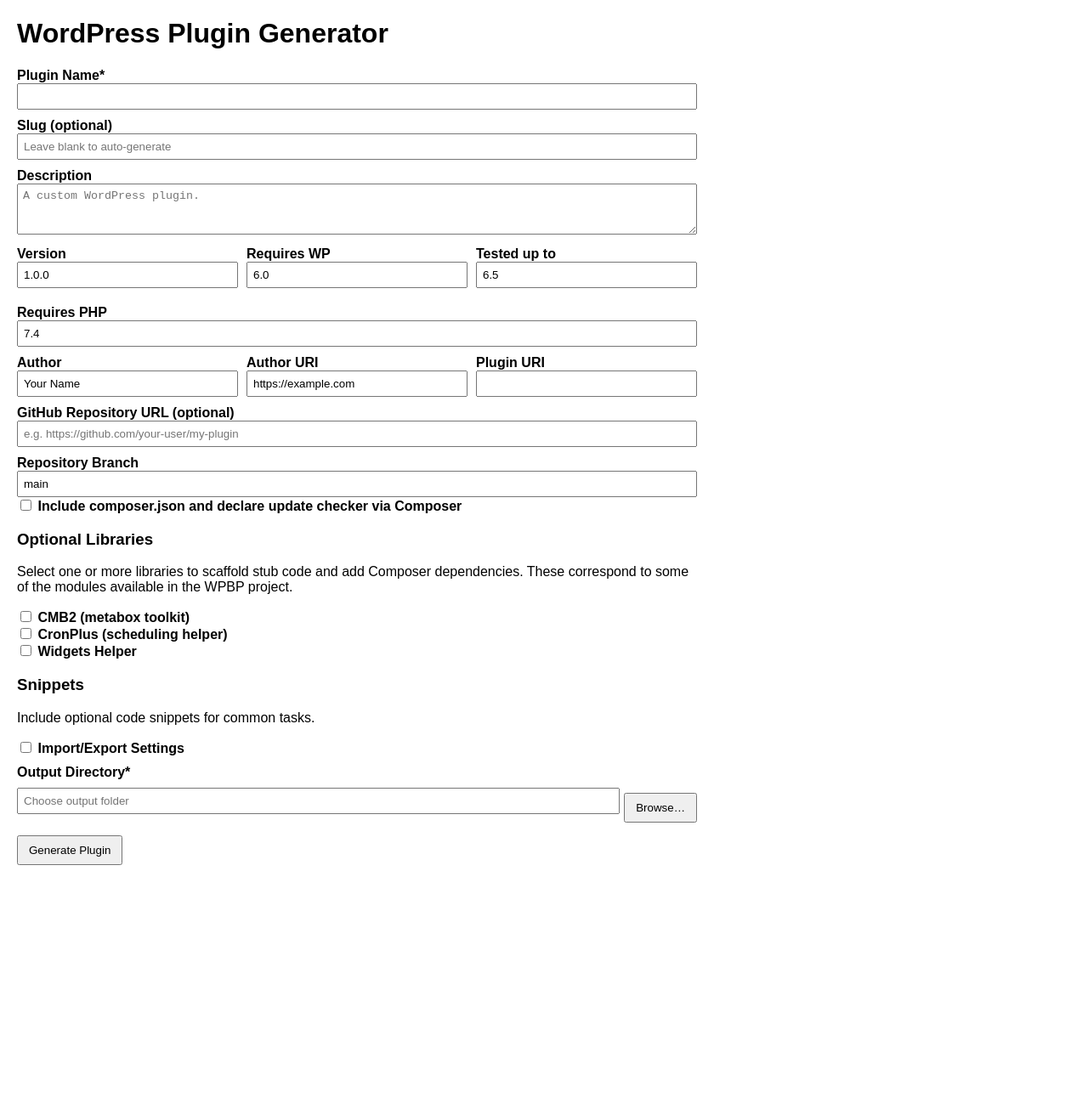
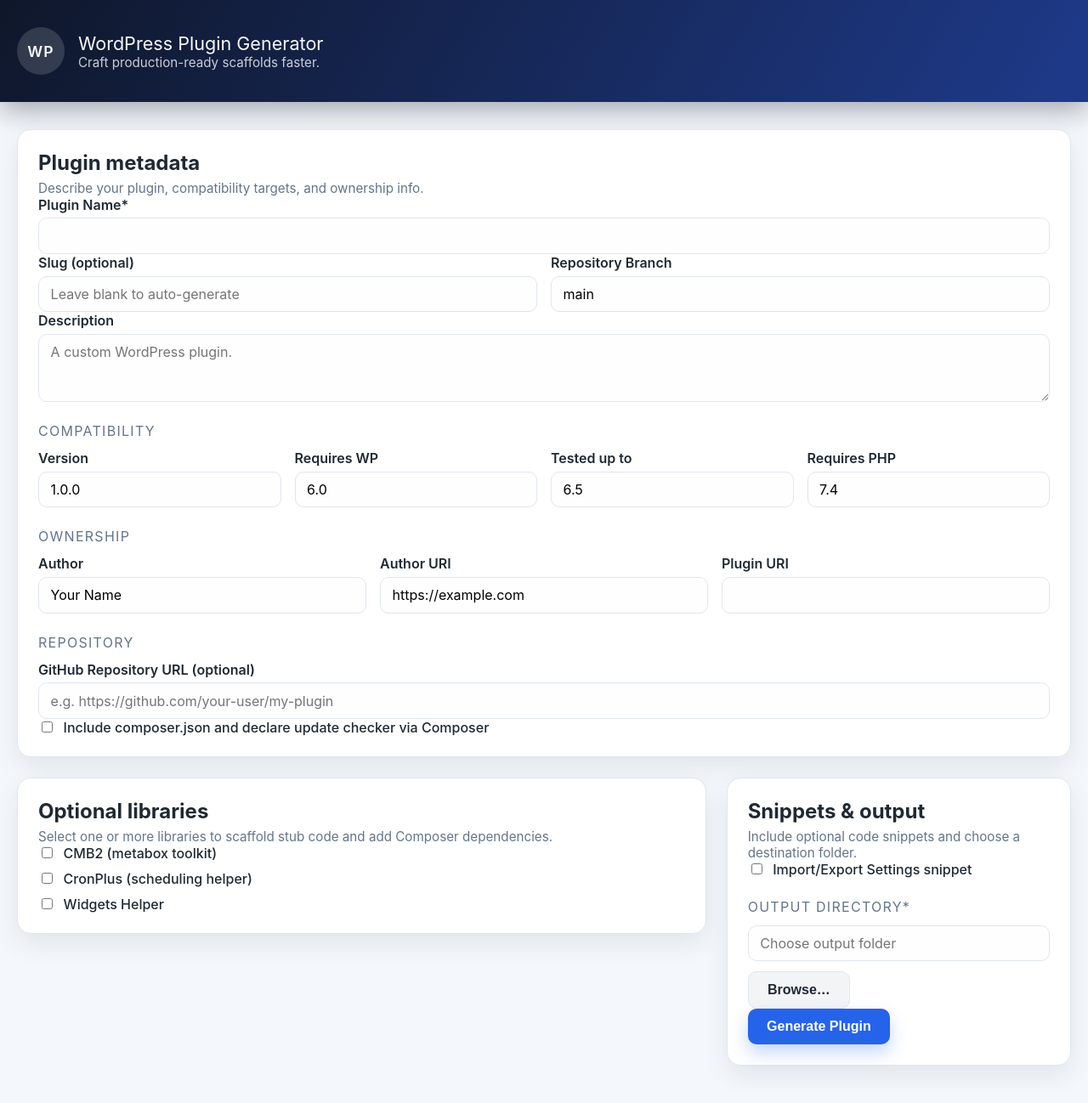
Before and after one commit to GeorgeWebDevCy/electron-plugin-generator, a website: page index.html in a window 1280 px wide. Shown: the whole page at 85% size. Before the commit the page ends 1038 px from the top, so only its background shows below. Drawn offline with Linux system fonts and the light colour scheme.

Commit message:
Revamp UI with structured design system

```diff
--- a/index.html
+++ b/index.html
@@ -3,129 +3,133 @@
 <head>
   <meta charset="UTF-8">
   <title>WordPress Plugin Generator</title>
-  <style>
-    body {
-      font-family: Arial, sans-serif;
-      margin: 20px;
-      max-width: 800px;
-    }
-    label {
-      display: block;
-      margin-top: 10px;
-      font-weight: bold;
-    }
-    input[type="text"], textarea {
-      width: 100%;
-      padding: 6px;
-      box-sizing: border-box;
-    }
-    textarea {
-      resize: vertical;
-      min-height: 60px;
-    }
-    .row {
-      display: flex;
-      flex-wrap: wrap;
-      gap: 10px;
-    }
-    .row > div {
-      flex: 1;
-      min-width: 200px;
-    }
-    button {
-      margin-top: 15px;
-      padding: 8px 12px;
-    }
-    #statusArea {
-      margin-top: 15px;
-      font-weight: bold;
-    }
-  </style>
+  <link rel="stylesheet" href="styles.css">
 </head>
 <body>
-  <h1>WordPress Plugin Generator</h1>
-  <form id="pluginForm">
+  <header class="app-header">
+    <div class="brand">
+      <div class="brand__logo">WP</div>
+      <div>
+        <p class="brand__title">WordPress Plugin Generator</p>
+        <p class="brand__tagline">Craft production-ready scaffolds faster.</p>
+      </div>
+    </div>
+  </header>
+
+  <main class="app-main">
+    <form id="pluginForm" class="form-layout">
+      <section class="panel-card metadata-panel">
+        <div class="panel-heading">
+          <h2>Plugin metadata</h2>
+          <p>Describe your plugin, compatibility targets, and ownership info.</p>
+        </div>
+        <div class="form-field">
           <label for="name">Plugin Name*</label>
           <input type="text" id="name" required>
-
+        </div>
+        <div class="input-grid auto-fit">
+          <div class="form-field">
             <label for="slug">Slug (optional)</label>
-    <input type="text" id="slug" placeholder="Leave blank to auto‑generate">
-
+            <input type="text" id="slug" placeholder="Leave blank to auto-generate">
+          </div>
+          <div class="form-field">
+            <label for="branch">Repository Branch</label>
+            <input type="text" id="branch" value="main">
+          </div>
+        </div>
+        <div class="form-field">
           <label for="description">Description</label>
           <textarea id="description" placeholder="A custom WordPress plugin."></textarea>
-
-    <div class="row">
-      <div>
+        </div>
+        <p class="section-divider">Compatibility</p>
+        <div class="input-grid auto-fit">
+          <div class="form-field">
             <label for="version">Version</label>
             <input type="text" id="version" value="1.0.0">
           </div>
-      <div>
+          <div class="form-field">
             <label for="requiresAtLeast">Requires WP</label>
             <input type="text" id="requiresAtLeast" value="6.0">
           </div>
-      <div>
+          <div class="form-field">
             <label for="testedUpTo">Tested up to</label>
             <input type="text" id="testedUpTo" value="6.5">
           </div>
-      <div>
+          <div class="form-field">
             <label for="requiresPhp">Requires PHP</label>
             <input type="text" id="requiresPhp" value="7.4">
           </div>
         </div>
-
-    <div class="row">
-      <div>
+        <p class="section-divider">Ownership</p>
+        <div class="input-grid auto-fit">
+          <div class="form-field">
             <label for="author">Author</label>
             <input type="text" id="author" value="Your Name">
           </div>
-      <div>
+          <div class="form-field">
             <label for="authorUri">Author URI</label>
             <input type="text" id="authorUri" value="https://example.com">
           </div>
-      <div>
+          <div class="form-field">
             <label for="pluginUri">Plugin URI</label>
             <input type="text" id="pluginUri">
           </div>
         </div>
-
+        <p class="section-divider">Repository</p>
+        <div class="form-field">
           <label for="repo">GitHub Repository URL (optional)</label>
           <input type="text" id="repo" placeholder="e.g. https://github.com/your-user/my-plugin">
+        </div>
+        <label class="checkbox-field" for="withComposer">
+          <input type="checkbox" id="withComposer">
+          <span>Include composer.json and declare update checker via Composer</span>
+        </label>
+      </section>
 
-    <label for="branch">Repository Branch</label>
-    <input type="text" id="branch" value="main">
+      <section class="panel-card">
+        <div class="panel-heading">
+          <h2>Optional libraries</h2>
+          <p>Select one or more libraries to scaffold stub code and add Composer dependencies.</p>
+        </div>
+        <div class="checkbox-list">
+          <label class="checkbox-field" for="lib-cmb2">
+            <input type="checkbox" id="lib-cmb2">
+            <span>CMB2 (metabox toolkit)</span>
+          </label>
+          <label class="checkbox-field" for="lib-cron">
+            <input type="checkbox" id="lib-cron">
+            <span>CronPlus (scheduling helper)</span>
+          </label>
+          <label class="checkbox-field" for="lib-widgets">
+            <input type="checkbox" id="lib-widgets">
+            <span>Widgets Helper</span>
+          </label>
+        </div>
+      </section>
 
-    <div>
-      <input type="checkbox" id="withComposer">
-      <label for="withComposer" style="display:inline">Include composer.json and declare update checker via Composer</label>
+      <section class="panel-card">
+        <div class="panel-heading">
+          <h2>Snippets &amp; output</h2>
+          <p>Include optional code snippets and choose a destination folder.</p>
         </div>
-
-    <h3>Optional Libraries</h3>
-    <p>Select one or more libraries to scaffold stub code and add Composer dependencies. These correspond to some of the modules available in the WPBP project.</p>
-    <div>
-      <input type="checkbox" id="lib-cmb2">
-      <label for="lib-cmb2" style="display:inline">CMB2 (metabox toolkit)</label><br>
-      <input type="checkbox" id="lib-cron">
-      <label for="lib-cron" style="display:inline">CronPlus (scheduling helper)</label><br>
-      <input type="checkbox" id="lib-widgets">
-      <label for="lib-widgets" style="display:inline">Widgets Helper</label>
+        <div class="checkbox-list">
+          <label class="checkbox-field" for="snippet-settings">
+            <input type="checkbox" id="snippet-settings">
+            <span>Import/Export Settings snippet</span>
+          </label>
         </div>
-
-    <h3>Snippets</h3>
-    <p>Include optional code snippets for common tasks.</p>
-    <div>
-      <input type="checkbox" id="snippet-settings">
-      <label for="snippet-settings" style="display:inline">Import/Export Settings</label>
+        <p class="section-divider">Output directory*</p>
+        <div class="input-row">
+          <input type="text" id="outputDir" placeholder="Choose output folder" readonly>
+          <button type="button" class="btn btn-secondary" id="selectDirButton">Browse…</button>
         </div>
-
-    <label for="outputDir">Output Directory*</label>
-    <div style="display:flex; gap:5px; align-items:center;">
-      <input type="text" id="outputDir" placeholder="Choose output folder" style="flex:1" readonly>
-      <button type="button" id="selectDirButton">Browse…</button>
+        <div class="actions">
+          <button type="submit" class="btn btn-primary">Generate Plugin</button>
         </div>
-
-    <button type="submit">Generate Plugin</button>
+        <div id="statusArea" class="status-message" hidden></div>
+      </section>
     </form>
-  <div id="statusArea"></div>
+  </main>
 
   <script src="renderer.js"></script>
 </body>
--- /dev/null
+++ b/styles.css
@@ -0,0 +1,253 @@
+:root {
+  --color-bg: #f4f7fb;
+  --color-surface: #ffffff;
+  --color-border: #e0e6f0;
+  --color-text: #1f2933;
+  --color-muted: #64748b;
+  --color-primary: #2563eb;
+  --color-primary-strong: #1d4ed8;
+  --color-secondary: #f3f4f6;
+  --color-success: #16a34a;
+  --color-error: #dc2626;
+  --shadow-soft: 0 12px 30px rgba(15, 23, 42, 0.08);
+  --radius-large: 16px;
+  --radius-medium: 10px;
+  --gutter: 1.25rem;
+}
+
+* {
+  box-sizing: border-box;
+}
+
+body {
+  margin: 0;
+  font-family: 'Inter', system-ui, -apple-system, BlinkMacSystemFont, 'Segoe UI', sans-serif;
+  background: var(--color-bg);
+  color: var(--color-text);
+  min-height: 100vh;
+}
+
+.app-header {
+  background: linear-gradient(120deg, #0f172a, #1e3a8a);
+  color: #f8fafc;
+  padding: 2rem var(--gutter);
+  display: flex;
+  align-items: center;
+  justify-content: space-between;
+  gap: 1rem;
+  box-shadow: 0 10px 30px rgba(15, 23, 42, 0.35);
+}
+
+.brand {
+  display: flex;
+  align-items: center;
+  gap: 1rem;
+}
+
+.brand__logo {
+  width: 56px;
+  height: 56px;
+  border-radius: 50%;
+  background: rgba(248, 250, 252, 0.15);
+  display: inline-flex;
+  align-items: center;
+  justify-content: center;
+  font-weight: 600;
+  font-size: 1.1rem;
+  letter-spacing: 1px;
+}
+
+.brand__title {
+  font-size: 1.35rem;
+  margin: 0;
+}
+
+.brand__tagline {
+  margin: 0;
+  color: rgba(248, 250, 252, 0.8);
+  font-size: 0.95rem;
+}
+
+.app-main {
+  padding: 2rem var(--gutter) 3rem;
+}
+
+.form-layout {
+  display: grid;
+  gap: 1.5rem;
+}
+
+@media (min-width: 960px) {
+  .form-layout {
+    grid-template-columns: 2fr 1fr;
+    align-items: start;
+  }
+
+  .metadata-panel {
+    grid-column: span 2;
+  }
+}
+
+.panel-card {
+  background: var(--color-surface);
+  border-radius: var(--radius-large);
+  padding: 1.5rem;
+  box-shadow: var(--shadow-soft);
+  border: 1px solid var(--color-border);
+}
+
+.panel-heading h2 {
+  margin: 0 0 0.35rem;
+}
+
+.panel-heading p {
+  margin: 0;
+  color: var(--color-muted);
+  font-size: 0.95rem;
+}
+
+.form-field {
+  display: flex;
+  flex-direction: column;
+  gap: 0.35rem;
+}
+
+label {
+  font-weight: 600;
+}
+
+input[type="text"],
+textarea {
+  padding: 0.65rem 0.85rem;
+  border: 1px solid var(--color-border);
+  border-radius: var(--radius-medium);
+  font-size: 1rem;
+  font-family: inherit;
+  transition: border 0.2s, box-shadow 0.2s;
+  background-color: #fefefe;
+}
+
+input[type="text"]:focus,
+textarea:focus {
+  outline: none;
+  border-color: var(--color-primary);
+  box-shadow: 0 0 0 3px rgba(37, 99, 235, 0.15);
+}
+
+textarea {
+  resize: vertical;
+  min-height: 80px;
+}
+
+.input-grid {
+  display: grid;
+  gap: 1rem;
+}
+
+.input-grid.auto-fit {
+  grid-template-columns: repeat(auto-fit, minmax(180px, 1fr));
+}
+
+.checkbox-field {
+  display: inline-flex;
+  align-items: flex-start;
+  gap: 0.6rem;
+  font-weight: 500;
+  color: var(--color-text);
+}
+
+.checkbox-list {
+  display: flex;
+  flex-direction: column;
+  gap: 0.65rem;
+}
+
+.input-row {
+  display: flex;
+  gap: 0.75rem;
+  flex-wrap: wrap;
+}
+
+.input-row input {
+  flex: 1;
+}
+
+.btn {
+  border: none;
+  border-radius: var(--radius-medium);
+  padding: 0.75rem 1.4rem;
+  font-size: 1rem;
+  font-weight: 600;
+  cursor: pointer;
+  transition: transform 0.1s, box-shadow 0.2s;
+}
+
+.btn:focus-visible {
+  outline: 3px solid rgba(37, 99, 235, 0.45);
+  outline-offset: 2px;
+}
+
+.btn-primary {
+  background: var(--color-primary);
+  color: #fff;
+  box-shadow: 0 10px 20px rgba(37, 99, 235, 0.25);
+}
+
+.btn-primary:hover {
+  background: var(--color-primary-strong);
+}
+
+.btn-secondary {
+  background: var(--color-secondary);
+  color: var(--color-text);
+  border: 1px solid var(--color-border);
+}
+
+.actions {
+  display: flex;
+  flex-wrap: wrap;
+  gap: 0.75rem;
+  align-items: center;
+}
+
+.status-message {
+  margin-top: 0.5rem;
+  padding: 0.85rem 1rem;
+  border-radius: var(--radius-medium);
+  font-weight: 600;
+  border: 1px solid transparent;
+  background: rgba(15, 23, 42, 0.035);
+  color: var(--color-muted);
+}
+
+.status-success {
+  border-color: rgba(22, 163, 74, 0.2);
+  background: rgba(22, 163, 74, 0.1);
+  color: var(--color-success);
+}
+
+.status-error {
+  border-color: rgba(220, 38, 38, 0.2);
+  background: rgba(220, 38, 38, 0.1);
+  color: var(--color-error);
+}
+
+.status-neutral {
+  border-color: rgba(37, 99, 235, 0.2);
+  background: rgba(37, 99, 235, 0.1);
+  color: var(--color-primary-strong);
+}
+
+.helper-text {
+  margin: 0;
+  color: var(--color-muted);
+  font-size: 0.9rem;
+}
+
+.section-divider {
+  margin: 1.5rem 0 0.75rem;
+  font-size: 1rem;
+  text-transform: uppercase;
+  letter-spacing: 0.08em;
+  color: var(--color-muted);
+}
```
Also changed, not shown: renderer.js (+16 -6 lines). Lines whose indentation alone changed are shown as unchanged.
